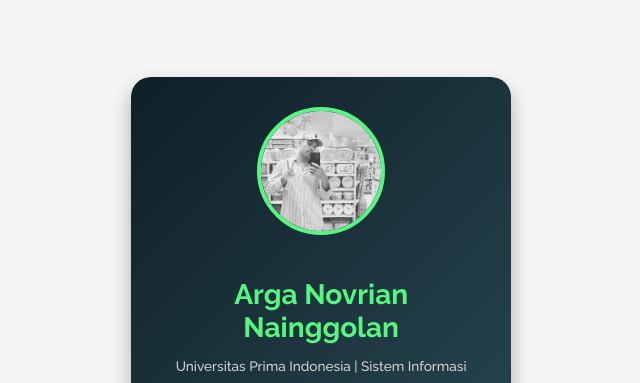
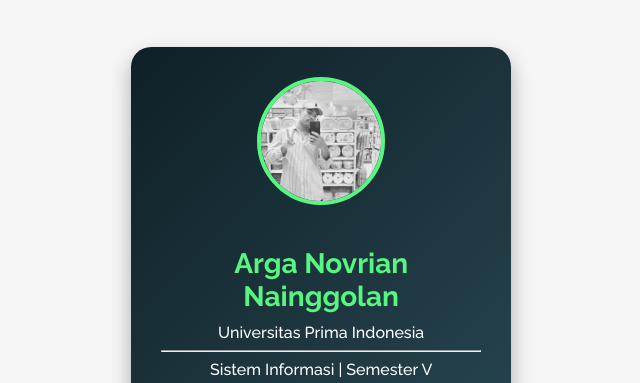
Before and after one commit to ArgaNovrian13/linktree, a plain HTML site: page index.html in a window 1280 px wide. Shown: the top 383 px of the page, without its empty margins (317-957 px from the left). Drawn offline with nearby package versions, Linux system fonts and the light colour scheme.

Commit message:
ubah tampilan agar statis

```diff
--- a/index.html
+++ b/index.html
@@ -14,7 +14,9 @@
     <div class="container">
       <img src="./images/image.jpeg" alt="Profile Image" class="profile-img" />
       <h1>Arga Novrian Nainggolan</h1>
-      <p>Universitas Prima Indonesia | Sistem Informasi</p>
+      <span>Universitas Prima Indonesia</span>
+      <hr />
+      <span>Sistem Informasi | Semester V</span>
       <div class="social-media">
         <div class="icons">
           <i class="bi bi-facebook"></i>
--- a/style.css
+++ b/style.css
@@ -1,4 +1,12 @@
 @import url("https://fonts.googleapis.com/css2?family=Raleway:ital,wght@0,100..900;1,100..900&display=swap");
+
+html,
+body {
+  height: 100%;
+  margin: 0;
+  padding: 0;
+  overflow: hidden; /* Menghilangkan scrollbar */
+}
 
 body {
   font-family: "Raleway", sans-serif;
@@ -6,12 +14,9 @@
   font-weight: 500;
   font-style: normal;
   background-color: #f5f5f5;
-  margin: 0;
-  padding: 20px;
   display: flex;
   justify-content: center;
   align-items: center;
-  min-height: 100vh;
 }
 
 .container {
@@ -23,6 +28,7 @@
   box-shadow: 0px 10px 20px rgba(0, 0, 0, 0.3);
   text-align: center;
   color: white;
+  position: relative; /* Untuk memastikan layout tetap di dalam viewport */
 }
 
 .profile-img {
@@ -47,6 +53,7 @@
 }
 
 .social-media {
+  margin-top: 10px;
   margin-bottom: 20px;
 }
 
```
